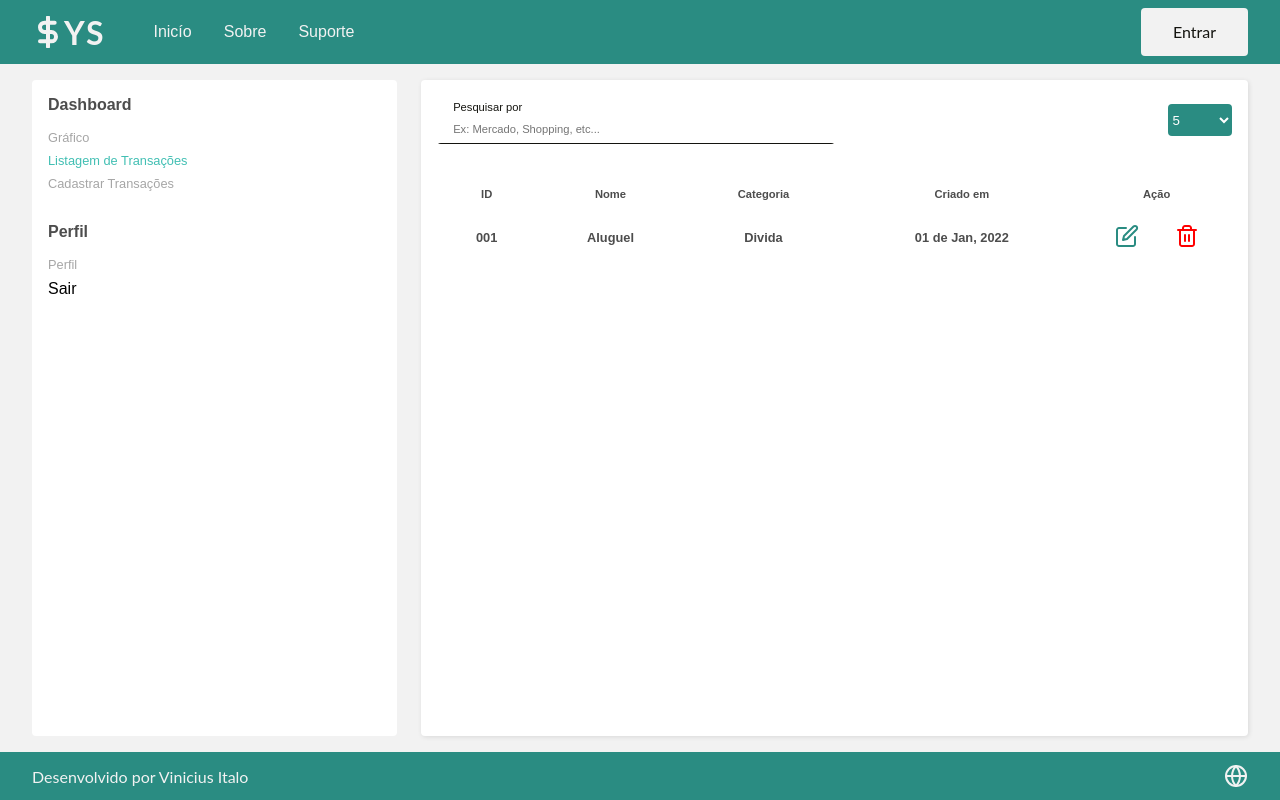
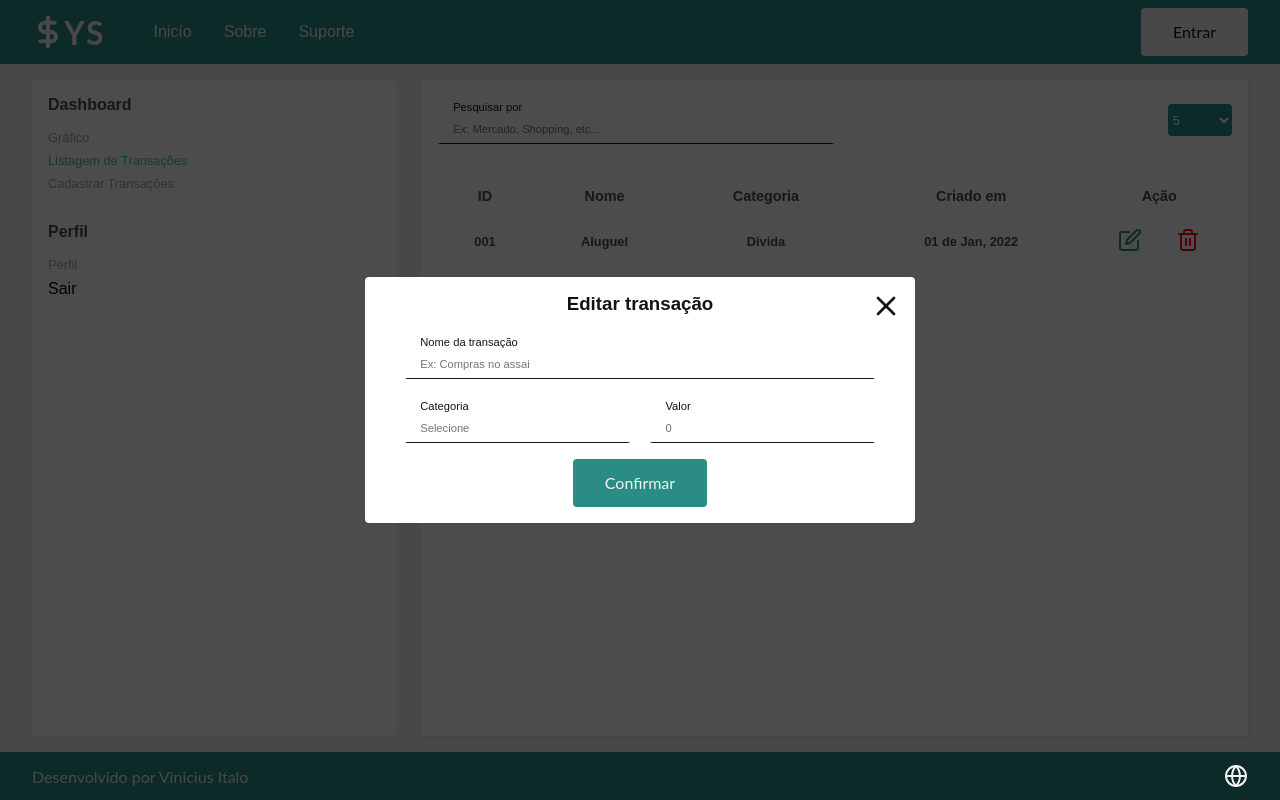
Before and after one commit to viniciusidacruz/SYS_Finance, a Next.js app: page /dashboard/list in a window 1280 px wide. Both pictures are taken after a click on the button 1126 px from the left and 237 px from the top of the page. Built offline with nearby package versions, Linux system fonts and the light colour scheme; no server answers.

Commit message:
feat: finish components of list transactions

```diff
--- /dev/null
+++ b/src/components/Modals/Delete/index.tsx
@@ -0,0 +1,63 @@
+import { useRef, useEffect, useCallback, MouseEvent } from "react";
+import Image from "next/image";
+
+import { ButtonComponent } from "components/Button";
+import { TypographicComponent } from "components/Typographic";
+
+import { useModal } from "hooks/useModal";
+
+import close from "assets/svg/close.svg";
+
+import styles from "./styles.module.scss";
+
+export function DeleteModalComponent() {
+  const modalRef = useRef<any>();
+  const { modal, handleCloseDelete, setModal } = useModal();
+
+  const closeModal = (event: MouseEvent) => {
+    if (modalRef.current === event.target) {
+      setModal({ ...modal, delete: false });
+    }
+  };
+
+  const keyPress = useCallback(
+    (event: KeyboardEvent) => {
+      if (event.key === "Escape" && modal.delete) {
+        setModal({ ...modal, delete: false });
+      }
+    },
+    [setModal, modal.delete]
+  );
+
+  useEffect(() => {
+    document.addEventListener("keydown", keyPress);
+
+    return () => document.removeEventListener("keydown", keyPress);
+  }, [keyPress]);
+
+  return (
+    <div
+      className={styles.background}
+      ref={modalRef}
+      onClick={(event) => closeModal(event)}
+    >
+      <div className={styles.wrapper}>
+        <button onClick={() => handleCloseDelete()} className={styles.close}>
+          <Image
+            src={close}
+            alt="Um icone com formato de um X"
+            width={32}
+            height={32}
+          />
+        </button>
+
+        <TypographicComponent title="Deletar transação" variant="h3" />
+        <TypographicComponent
+          title="Tem certeza que deseja excluir essa transação? não poderá ser revertida."
+          variant="p"
+        />
+        <ButtonComponent title="Confirmar" color="primary" />
+      </div>
+    </div>
+  );
+}
--- /dev/null
+++ b/src/components/Modals/Delete/styles.module.scss
@@ -0,0 +1,45 @@
+.background {
+  width: 100%;
+  height: 100%;
+
+  display: flex;
+  align-items: center;
+  justify-content: center;
+
+  position: fixed;
+
+  top: 0;
+
+  background-color: rgba(0, 0, 0, 0.7);
+  box-shadow: var(--bs-default);
+}
+
+.wrapper {
+  max-width: 450px;
+  width: 100%;
+
+  position: relative;
+
+  display: flex;
+  text-align: center;
+  align-items: center;
+  flex-direction: column;
+  justify-content: center;
+
+  padding: var(--pd-default);
+  border-radius: var(--br-default);
+
+  background-color: var(--light);
+
+  & > p {
+    margin: var(--mg-default) 0;
+  }
+}
+.close {
+  background-color: transparent;
+  border: none;
+
+  position: absolute;
+  top: 0.8rem;
+  right: 0.8rem;
+}
--- /dev/null
+++ b/src/components/Modals/Edit/index.tsx
@@ -0,0 +1,100 @@
+import { useRef, useEffect, useCallback, MouseEvent, useState } from "react";
+import Image from "next/image";
+
+import { ButtonComponent } from "components/Button";
+import { TypographicComponent } from "components/Typographic";
+
+import { useModal } from "hooks/useModal";
+
+import close from "assets/svg/close.svg";
+
+import styles from "./styles.module.scss";
+import { InputFieldComponent } from "components/InputField";
+
+export function EditModalComponent() {
+  const [name, setName] = useState("");
+  const [value, setValue] = useState("");
+  const [select, setSelect] = useState("");
+
+  const modalRef = useRef<any>();
+  const { modal, setModal, handleCloseEdit } = useModal();
+
+  const closeModal = (event: MouseEvent) => {
+    if (modalRef.current === event.target) {
+      setModal({ ...modal, edit: false });
+    }
+  };
+
+  const keyPress = useCallback(
+    (event: KeyboardEvent) => {
+      if (event.key === "Escape" && modal.edit) {
+        setModal({ ...modal, edit: false });
+      }
+    },
+    [setModal, modal.edit]
+  );
+
+  useEffect(() => {
+    document.addEventListener("keydown", keyPress);
+
+    return () => document.removeEventListener("keydown", keyPress);
+  }, [keyPress]);
+
+  return (
+    <div
+      className={styles.background}
+      ref={modalRef}
+      onClick={(event) => closeModal(event)}
+    >
+      <div className={styles.wrapper}>
+        <button onClick={() => handleCloseEdit()} className={styles.close}>
+          <Image
+            src={close}
+            alt="Um icone com formato de um X"
+            width={32}
+            height={32}
+          />
+        </button>
+
+        <TypographicComponent title="Editar transação" variant="h3" />
+
+        <form className={styles.form}>
+          <InputFieldComponent
+            label="Nome da transação"
+            htmlFor="name"
+            id="name"
+            placeholder="Ex: Compras no assai"
+            value={name}
+            onChange={(event) => setName(event.target.value)}
+            required
+          />
+
+          <div className={styles.gridForm}>
+            <InputFieldComponent
+              label="Categoria"
+              htmlFor="category"
+              id="category"
+              placeholder="Selecione"
+              required
+              value={select}
+              onChange={(event) => setSelect(event.target.value)}
+            />
+
+            <InputFieldComponent
+              label="Valor"
+              htmlFor="value"
+              id="value"
+              type="number"
+              placeholder="0"
+              min={0}
+              value={value}
+              onChange={(event) => setValue(event.target.value)}
+            />
+          </div>
+
+          <ButtonComponent title="Confirmar" color="primary" type="submit" />
+        </form>
+      </div>
+    </div>
+  );
+}
--- /dev/null
+++ b/src/components/Modals/Edit/styles.module.scss
@@ -0,0 +1,62 @@
+.background {
+  width: 100%;
+  height: 100%;
+
+  display: flex;
+  align-items: center;
+  justify-content: center;
+
+  position: fixed;
+
+  top: 0;
+
+  background-color: rgba(0, 0, 0, 0.7);
+  box-shadow: var(--bs-default);
+}
+
+.wrapper {
+  max-width: 550px;
+  width: 100%;
+
+  position: relative;
+
+  display: flex;
+  text-align: center;
+  align-items: center;
+  flex-direction: column;
+  justify-content: center;
+
+  padding: var(--pd-default);
+  border-radius: var(--br-default);
+
+  background-color: var(--light);
+
+  & > p {
+    margin: var(--mg-default) 0;
+  }
+}
+.close {
+  background-color: transparent;
+  border: none;
+
+  position: absolute;
+  top: 0.8rem;
+  right: 0.8rem;
+}
+
+.form {
+  & > div {
+    margin: 1rem 0;
+  }
+}
+
+.gridForm {
+  display: flex;
+  justify-content: space-between;
+
+  width: 100%;
+
+  & > div {
+    width: 48%;
+  }
+}
--- a/src/components/Table/index.tsx
+++ b/src/components/Table/index.tsx
@@ -2,6 +2,8 @@ import { Fragment } from "react";
 import Image from "next/image";
 
 import { LoadingComponent } from "components/Loading";
+
+import { useModal } from "hooks/useModal";
 
 import edit from "assets/svg/edit.svg";
 import trash from "assets/svg/trash.svg";
@@ -9,6 +11,8 @@ import trash from "assets/svg/trash.svg";
 import styles from "./styles.module.scss";
 
 export function TableComponent() {
+  const { handleOpenDelete, handleOpenEdit } = useModal();
+
   const resultTable = true;
 
   return (
@@ -33,14 +37,14 @@ export function TableComponent() {
               <td data-label="Criado em">01 de Jan, 2022</td>
               <td data-label="Ação">
                 <div className={styles.buttons}>
-                  <button>
+                  <button onClick={() => handleOpenEdit()}>
                     <Image
                       src={edit}
                       alt="Icone representando uma folha sendo escrita pelo um lapis"
                     />
                   </button>
 
-                  <button>
+                  <button onClick={() => handleOpenDelete()}>
                     <Image
                       src={trash}
                       alt="Icone representando uma cesta de lixo"
--- a/src/components/Table/styles.module.scss
+++ b/src/components/Table/styles.module.scss
@@ -3,7 +3,7 @@
   border-collapse: collapse;
 
   th {
-    font-size: var(--fs-default-decoration);
+    font-size: 0.9rem;
     color: var(--grey-600);
   }
 
--- a/src/pages/dashboard/list/index.tsx
+++ b/src/pages/dashboard/list/index.tsx
@@ -5,10 +5,16 @@ import { TableComponent } from "components/Table";
 import { AsideComponent } from "components/Aside";
 import { SearchComponent } from "components/Search";
 import { SelectComponent } from "components/Select";
+import { EditModalComponent } from "components/Modals/Edit";
+import { DeleteModalComponent } from "components/Modals/Delete";
+
+import { useModal } from "hooks/useModal";
 
 import styles from "./styles.module.scss";
 
 export default function List() {
+  const { modal } = useModal();
+
   return (
     <Fragment>
       <Head>
@@ -29,6 +35,9 @@ export default function List() {
           </section>
         </div>
       </main>
+
+      {modal.delete && <DeleteModalComponent />}
+      {modal.edit && <EditModalComponent />}
     </Fragment>
   );
 }
```
Also changed, not shown: src/assets/svg/close.svg (added).
